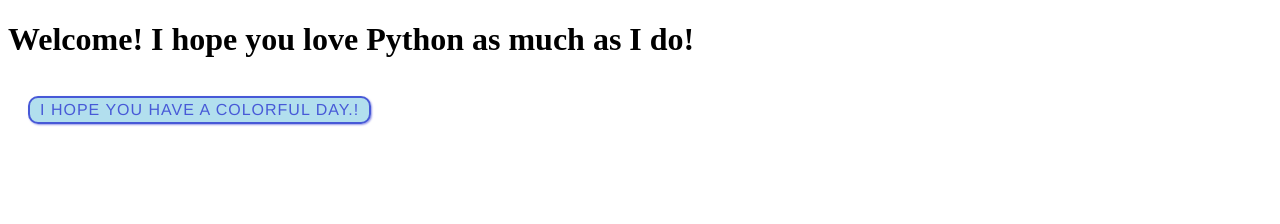
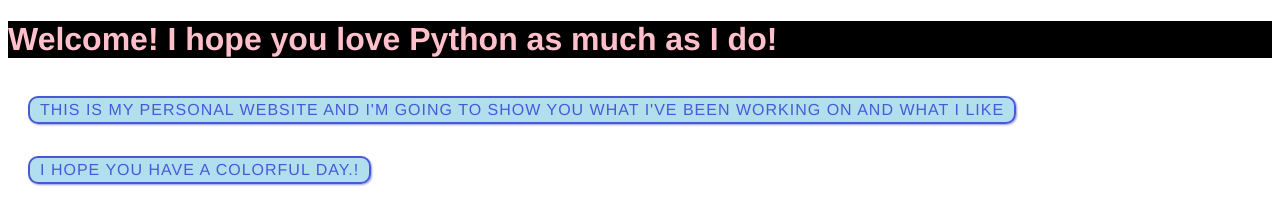
Before and after one commit to PaulinaSt/myportfoliowebsite, a plain HTML site: page index.html in a window 1280 px wide. Drawn offline with Linux system fonts and the light colour scheme.

Commit message:
First commit

```diff
--- a/index.html
+++ b/index.html
@@ -12,8 +12,9 @@
     </head>
   <body>
     <h1>Welcome! I hope you love Python as much as I do!</h1>
+    <p>This is my personal website and I'm going to show you what I've been working on and what I like</p>
 
 
-    <p>I hope you have a colorful day.</a>!</p>
+    <p>I hope you have a colorful day.!</p>
   </body>
 </html>
--- a/style.css
+++ b/style.css
@@ -1,5 +1,5 @@
 p {
-    font-family: 'helvetica neue', helvetica, sans-serif;
+    font-family: 'IBM Plex Sans Condensed', helvetica, sans-serif;
     letter-spacing: 1px;
     text-transform: uppercase;
     text-align: center;
@@ -13,3 +13,9 @@ p {
     display: inline-block;
     cursor: pointer;
   }
+
+h1 {
+    font-family: 'IBM Plex Sans Condensed', helvetica, sans-serif;
+    color: pink;
+    background-color: black;
+}
```
